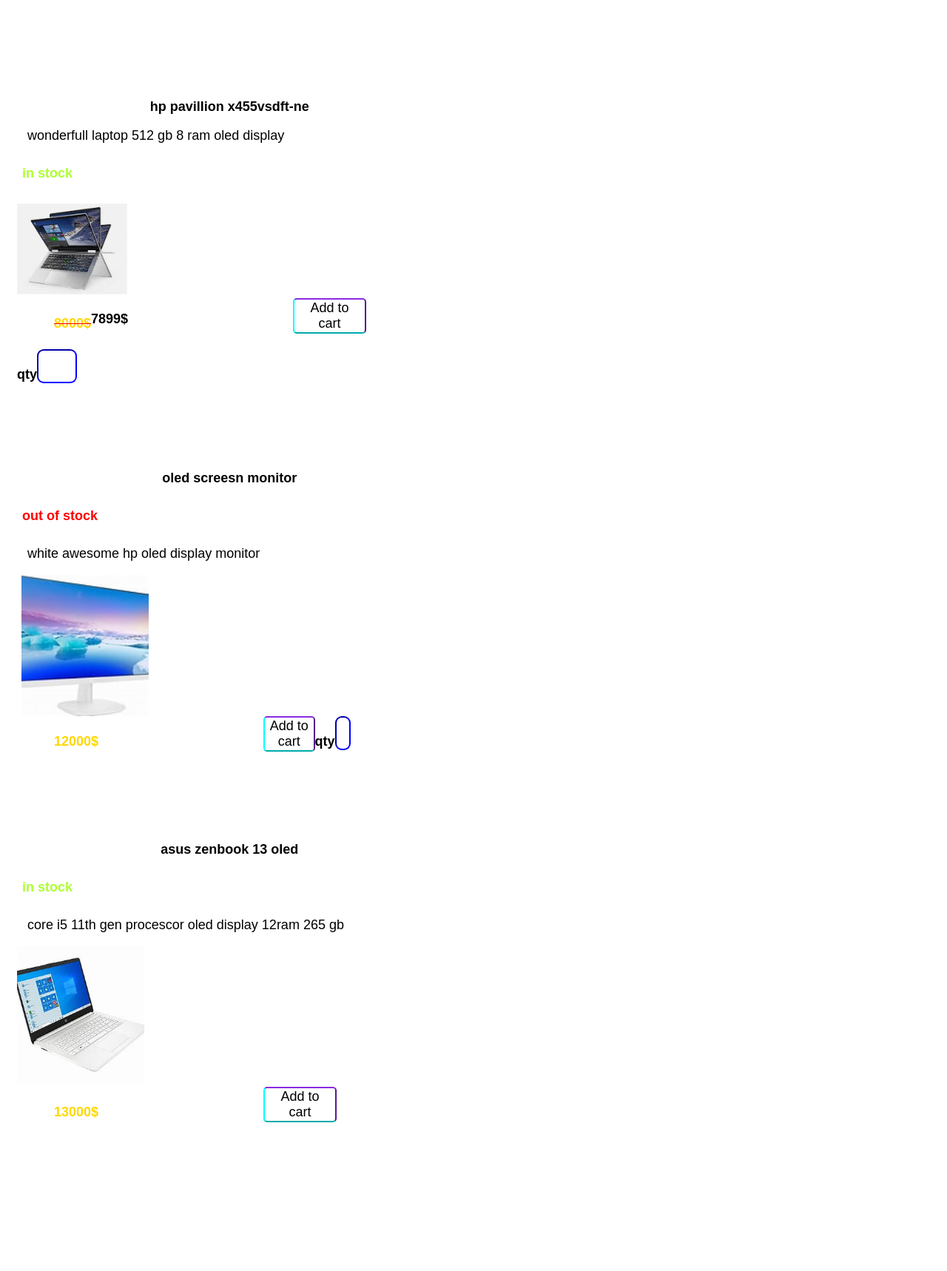
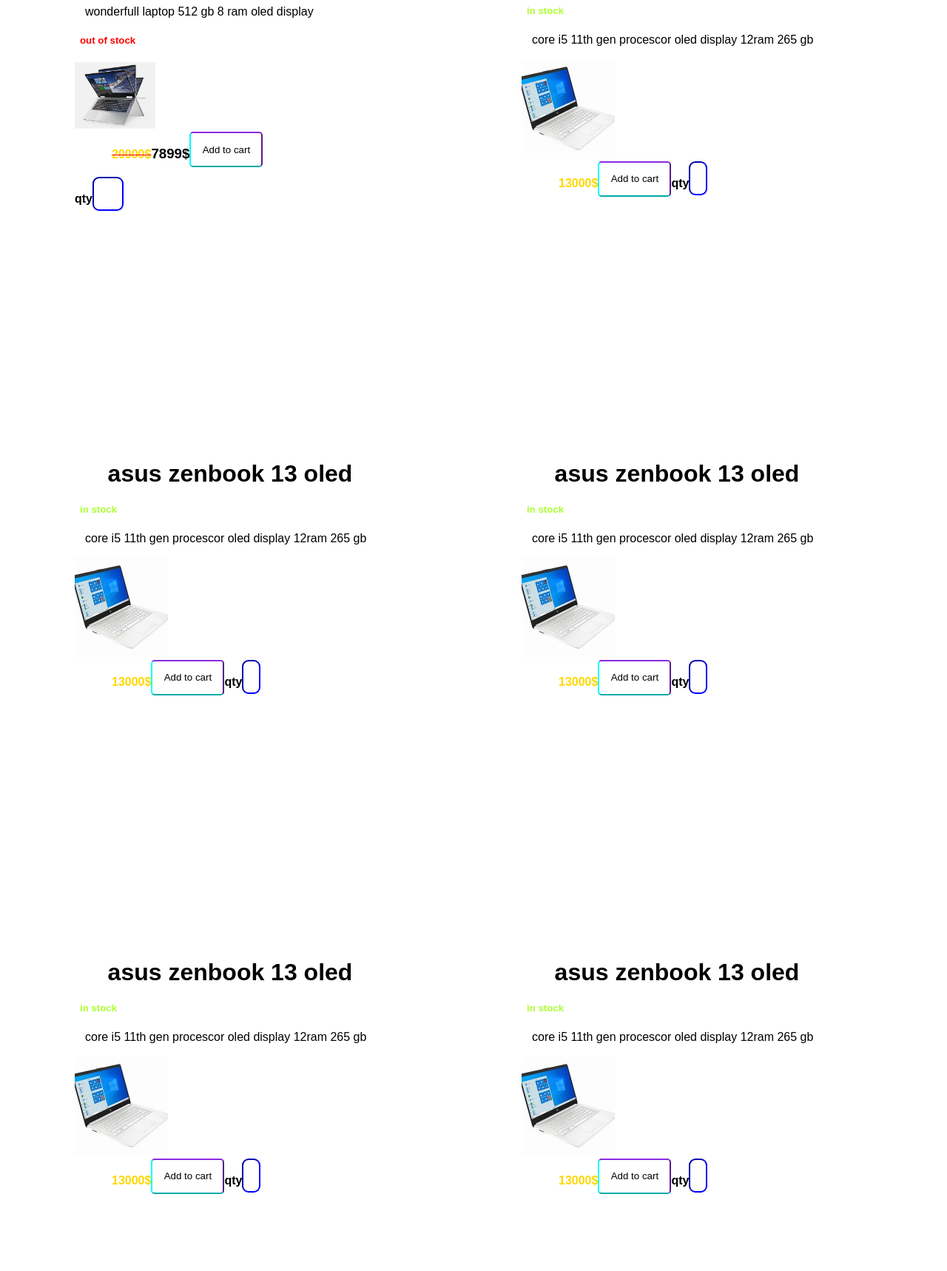
Before and after one commit to amr512010m/amr-market-v101, a plain HTML site: page laptops.html in a window 1280 px wide. Shown: the part 375-2093 px from the top of the page at 74% size. Drawn offline with Linux system fonts and the light colour scheme.

Commit message:
Add files via upload

```diff
--- a/laptops.html
+++ b/laptops.html
@@ -23,37 +23,34 @@
 
            </div>
 
-       <a class='mr' href=mainpage.html>home page</a>
-            <h4>catogries</h4>
+        <h4 class="home h2">home page</h4>
+        <a  class="cat1" href="cat.html">catogries</a>
         <div class="cart">
-           <a href="cart.html"><img src="order.png" width="9%"></a>
+           <a class="png" href="cart.html"><img src="shopping-cart.png" width="40px"></a>
 
             </div>
 
-        <img class="color" src="list%20(1).png" width=4%>
+  <a href="lisxt.html" class="r5"> <img class="color" src="list%20(1).png" width=57px></a>
 
         </div>
          <div class="nav2">
          <h3>deals</h3>
              <h3>customer service</h3>
              <h3>location</h3>
-             <h3>about</h3>
-             <h3>contacts</h3>
+             <a class="cat2" href="marketabout.html">about</a>
+             <a  class="contx"href="cont.html">contacts</a>
 
-
-       </div>
+         </div>
           <h2 class="e3">laptops & monitors</h2>
              <p class="e4">laptops,monitors& accssories</p>
 
-      <div class="catogries">
-          <div class="ks">
-         <div class="c3"><h1>hp pavillion x455vsdft-ne</h1>
+     <table><tr><td><div class="c3"><h1>hp pavillion x455vsdft-ne</h1>
              <p>wonderfull laptop 512 gb 8 ram  oled  display</p>
-             <h5 class="in">in stock</h5>
+             <h5 class="out">out of stock</h5>
 
              <img src="laptop%20x.jpeg"width=26%>
              <div class="add">
-             <h4 class="pz ps">8000$</h4>
+             <h4 class="pz ps">20000$</h4>
                  <h3>7899$</h3>
 
 
@@ -64,24 +61,23 @@
                  <h4> qty</h4>
               <input class="qty2" type="number">
                  </div>
-             </div>
-         <div class="c3"><h1>oled screesn monitor</h1>
-             <h5 class="out">out of stock</h5>
-             <p>white awesome hp oled display monitor</p>
+             </div></td><td>  <div class="c3"><h1>asus zenbook 13 oled</h1>
+             <h5 class="in">in stock</h5>
+              <p>core i5 11th gen procescor oled display 12ram 265 gb</p>
+             <img src="download%20(2).jpeg" width="30%">
+
              <div class="add">
-              <img class="uu" src="th.jpeg" width=30%></div>
-             <div class="add">
-               <h4 class="pz">12000$</h4>
-               <button class="cartbu">Add to cart</button>
+                 <h4 class="pz">13000$</h4>
+              <button class="cartbu">Add to cart</button>
+
                  <div class="qty3">
                  <h4> qty</h4>
-              <input class="qty2 xnum" type="number">
+              <input class="qty2" type="number">
                  </div>
-           </div>
+                 </div>
 
-              </div>
-                </div>
-          <div class='kcs'>
+
+         </div></td></tr><tr><td>
          <div class="c3"><h1>asus zenbook 13 oled</h1>
              <h5 class="in">in stock</h5>
               <p>core i5 11th gen procescor oled display 12ram 265 gb</p>
@@ -90,15 +86,78 @@
              <div class="add">
                  <h4 class="pz">13000$</h4>
               <button class="cartbu">Add to cart</button>
+                 <div class="qty3">
+                 <h4> qty</h4>
+              <input class="qty2" type="number">
+                 </div>
 
                  </div>
 
 
-         </div>
+         </div></td><td><div class="c3"><h1>asus zenbook 13 oled</h1>
+             <h5 class="in">in stock</h5>
+              <p>core i5 11th gen procescor oled display 12ram 265 gb</p>
+             <img src="download%20(2).jpeg" width="30%">
+
+             <div class="add">
+                 <h4 class="pz">13000$</h4>
+              <button class="cartbu">Add to cart</button>
+                 <div class="qty3">
+                 <h4> qty</h4>
+              <input class="qty2" type="number">
+                 </div>
+                 </div>
+
+
+         </div></td></tr><tr><td><div class="c3"><h1>asus zenbook 13 oled</h1>
+             <h5 class="in">in stock</h5>
+              <p>core i5 11th gen procescor oled display 12ram 265 gb</p>
+             <img src="download%20(2).jpeg" width="30%">
+
+             <div class="add">
+                 <h4 class="pz">13000$</h4>
+              <button class="cartbu">Add to cart</button>
+                <div class="qty3">
+                 <h4> qty</h4>
+              <input class="qty2" type="number">
+                 </div>
+                 </div>
+
+
+         </div></td><td><div class="c3"><h1>asus zenbook 13 oled</h1>
+             <h5 class="in">in stock</h5>
+              <p>core i5 11th gen procescor oled display 12ram 265 gb</p>
+             <img src="download%20(2).jpeg" width="30%">
+
+             <div class="add">
+                 <h4 class="pz">13000$</h4>
+              <button class="cartbu">Add to cart</button>
+                 <div class="qty3">
+                 <h4> qty</h4>
+              <input class="qty2" type="number">
+                 </div>
+
+                 </div>
+
+
+         </div></td></tr></table>
+
+
+
+
+
+
+
+          </div>
+
+
+
+
+
 
           </div>
          </div>
-    </div>
+
 
 
 
--- a/market.css
+++ b/market.css
@@ -17,7 +17,7 @@ div.nav img {
 
 
 }
-*{font-size:27px;}
+
 input{
     background-color: transparent;
     border-color:blue ;
@@ -198,7 +198,7 @@ button.cartbu{
     border-radius: 5px;
     border-bottom-color: aqua;
     border-top-color: blueviolet;
-    margin-left: 223px;
+
 }
 h4.pz{
     color: gold;
@@ -305,9 +305,7 @@ div.detailsx p{
 
 }
 
-*{
-  font-size: 18px;
-}
+
 h2.e3{
 
     color:darkblue;
@@ -384,6 +382,16 @@ h4.h2{margin-left: 36px;
 margin-right: 45px;}
 h4.home,a.cat1{margin: 9px;}
 div.htextz{height: 325px;}
-div.c3{height: 490px;}
+div.c3{height: 490px; width:420px; margin: auto; margin: 90px;}
 div.c3 p{margin-left: 14px;}
 h5.in{margin-left: 7px;}
+h1.hello{font-size: 97px;}
+div.index1 p {font-size: 45px;}
+div.index1 button{padding-left: 50px; padding:10px;
+}
+div.nav2 a{font-size: 19px;
+
+
+}
+button.btny{background-color:aqua;border: none; }
+div.amrx{ margin: 5px;   }
```
Also changed, not shown: Untitled.html (+2 -1 lines), Untitled.js (added, +11 -0 lines), cat.html (+1 -1 lines), cont.html (+1 -1 lines), index market.html (+8 -3 lines), marketabout.html (+1 -1 lines), mobile.html (+1 -1 lines), scriptg.js (+5 -2 lines).
